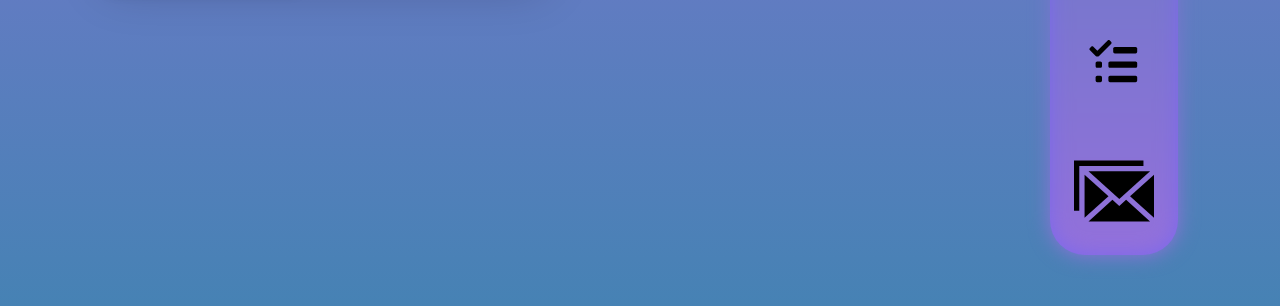
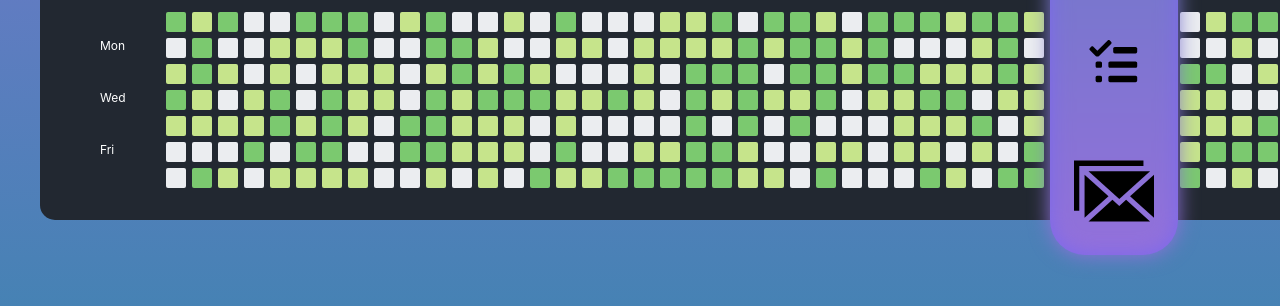
Before and after one commit to ZackYounger/ChromeHub, a Flask app: page / in a window 1280 px wide. Shown: the part 594-900 px from the top of the page. Run offline with Flask 2, Linux system fonts and the light colour scheme.

Commit message:
started workflow

```diff
--- a/static/css/main.css
+++ b/static/css/main.css
@@ -78,7 +78,7 @@ img {
     height: 220px;
     display: inline-flex;
 }
-
+/*
 .zoogleImage {
     width: 350px;
     height: 150px;
@@ -91,4 +91,4 @@ img {
     left: 50%;
     transform: translate(-50%, 40%);
     filter: blur(0px);
-}
+}*/
--- /dev/null
+++ b/static/css/worklog.css
@@ -0,0 +1,90 @@
+/* Article - https://bitsofco.de/github-contribution-graph-css-grid/ */
+
+/* Grid-related CSS */
+
+:root {
+  --square-size: 20px;
+  --square-gap: 6px;
+  --week-width: calc(var(--square-size) + var(--square-gap));
+  --constGray: #222831;
+}
+
+.months { grid-area: months; }
+.days { grid-area: days; }
+.squares { grid-area: squares; }
+
+.graph {
+  display: inline-grid;
+  grid-template-areas: "empty months"
+                       "days squares";
+  background: var(--constGray);
+}
+
+.months {
+  list-style: none;
+  display: grid;
+  grid-template-columns: calc(var(--week-width) * 4) /* Jan */
+                         calc(var(--week-width) * 4) /* Feb */
+                         calc(var(--week-width) * 4) /* Mar */
+                         calc(var(--week-width) * 5) /* Apr */
+                         calc(var(--week-width) * 4) /* May */
+                         calc(var(--week-width) * 4) /* Jun */
+                         calc(var(--week-width) * 5) /* Jul */
+                         calc(var(--week-width) * 4) /* Aug */
+                         calc(var(--week-width) * 4) /* Sep */
+                         calc(var(--week-width) * 5) /* Oct */
+                         calc(var(--week-width) * 4) /* Nov */
+                         calc(var(--week-width) * 5) /* Dec */;
+}
+
+.days,
+.squares {
+  display: grid;
+  grid-gap: var(--square-gap);
+  grid-template-rows: repeat(7, var(--square-size));
+  list-style: none;
+}
+
+.squares {
+  grid-auto-flow: column;
+  grid-auto-columns: var(--square-size);
+}
+
+
+/* Other styling
+
+body {
+  font-family: -apple-system, BlinkMacSystemFont, "Segoe UI", Helvetica, Arial, sans-serif, "Apple Color Emoji", "Segoe UI Emoji", "Segoe UI Symbol";
+  font-size: 12px;
+}*/
+
+.graph {
+  border-radius: 15px;
+  padding: 20px;
+  margin: 40px;
+  font-family: -apple-system, BlinkMacSystemFont, "Segoe UI", Helvetica, Arial, sans-serif, "Apple Color Emoji", "Segoe UI Emoji", "Segoe UI Symbol";
+  font-size: 12px;
+  color: white;
+}
+
+.days li:nth-child(odd) {
+  visibility: hidden;
+}
+
+.squares li {
+  border-radius: 10%;
+  background-color: #ebedf0;
+  list-style: none;
+}
+
+.squares li[data-level="1"] {
+  background-color: #c6e48b;
+}
+
+.squares li[data-level="2"] {
+  background-color: #7bc96f;
+}
+
+.squares li[data-level="3"] {
+  background-color: #196127;
+}
--- a/static/js/main-page.js
+++ b/static/js/main-page.js
@@ -27,52 +27,6 @@ var selectionDistance = 80;
 var search;
 
 var pushData = [];
-
-
-
-/*var heroCookies = {'SessionSecureA':'bdgYqXxhVYAlxaONmsl0PsvWzEWPPSVnD6Xjk68HonMxtOuI9Qv4sm3u7v3ev1EWaOw=',
-'SessionSecureB':''}
-
-fetch('https://hero.highgateschool.org.uk/planner',
-    {headers: {
-    'User-agent':'Mozilla/5.0 (Windows NT 10.0; Win64; x64) AppleWebKit/537.36 (KHTML, like Gecko) Chrome/101.0.4951.67 Safari/537.36',
-    'access-control-allow-origin:':'*'}}
-    )
-    .then(function (response) {
-        console.log(response)
-        switch (response.status) {
-            // status "OK"
-            case 200:
-                return response.text();
-            // status "Not Found"
-            case 404:
-                throw response;
-        }
-    })
-    .then(function (template) {
-        console.log(template);
-    })
-    .catch(function (response) {
-        // "Not Found"
-        console.log(response.statusText);
-    });*/
-
-
-/*
-const find = require('modules/local-devices');
-
-find().then(devices => {
-  devices
-  [
-    { name: '?', ip: '192.168.0.10', mac: '...' },
-    { name: '...', ip: '192.168.0.17', mac: '...' },
-    { name: '...', ip: '192.168.0.21', mac: '...' },
-    { name: '...', ip: '192.168.0.22', mac: '...' }
-  ]
-
-})*/
-
-
 
 
 async function doWeather() {
@@ -147,6 +101,14 @@ function updateWeatherStats (stats) {
 
 window.onload  = function () {
 
+    // Add squares
+    console.log('run')
+    const squares = document.querySelector('.squares');
+    for (var i = 1; i < 365; i++) {
+        const level = Math.floor(Math.random() * 3);squares.insertAdjacentHTML('beforeend', `<li data-level="${level}"></li>`);
+    }
+
+
     //weather elements
     dayButtons = document.getElementsByClassName('dayButton');
     activeDayButton = dayButtons[0];
@@ -176,11 +138,6 @@ window.onload  = function () {
 
     function mousemove(event) {
         selector.style.transition = '200ms';
-        //if (event != null) {
-            //console.log(
-            //    "clientX: ", event.clientX,
-            //    "clientY:", event.clientY);
-            //}
 
         closest = containerCoords.reduce((a, b) => {
             return Math.abs(b - event.clientY) < Math.abs(a - event.clientY) ? b : a;
@@ -248,10 +205,8 @@ window.onload  = function () {
 
 
     function resize() {
-        console.log('resize')
         containersX = containers[0].getBoundingClientRect().x + containers[0].getBoundingClientRect().width/2 - selectorData.width/2;
         accContainersX = containersX + selectorData.width/2;
-        console.log(accContainersX)
     }
     window.addEventListener('resize',resize)
 };
--- a/templates/base.html
+++ b/templates/base.html
@@ -5,6 +5,7 @@
     <link rel="stylesheet" href="../static/css/main.css">
     <link rel="stylesheet" href="../static/css/weather.css">
     <link rel="stylesheet" href="../static/css/search.css">
+    <link rel="stylesheet" href="../static/css/worklog.css">
     {% block head %}{% endblock %}
 </head>
 <body>
--- a/templates/main-page.html
+++ b/templates/main-page.html
@@ -92,6 +92,39 @@
 
 
 
+
+    <div class="graph">
+        <ul class="months">
+            <li>Jan</li>
+            <li>Feb</li>
+            <li>Mar</li>
+            <li>Apr</li>
+            <li>May</li>
+            <li>Jun</li>
+            <li>Jul</li>
+            <li>Aug</li>
+            <li>Sep</li>
+            <li>Oct</li>
+            <li>Nov</li>
+            <li>Dec</li>
+        </ul>
+        <ul class="days">
+            <li>Sun</li>
+            <li>Mon</li>
+            <li>Tue</li>
+            <li>Wed</li>
+            <li>Thu</li>
+            <li>Fri</li>
+            <li>Sat</li>
+        </ul>
+        <ul class="squares">
+          <!-- added via javascript -->
+        </ul>
+  </div>
+
+
+
+
     <div id="selectorMenu">
         <div id="selector-bg"></div>
         <div class="svg-container">
```
Also changed, not shown: static/js/worklog.js (added). Lines whose indentation alone changed are shown as unchanged.
